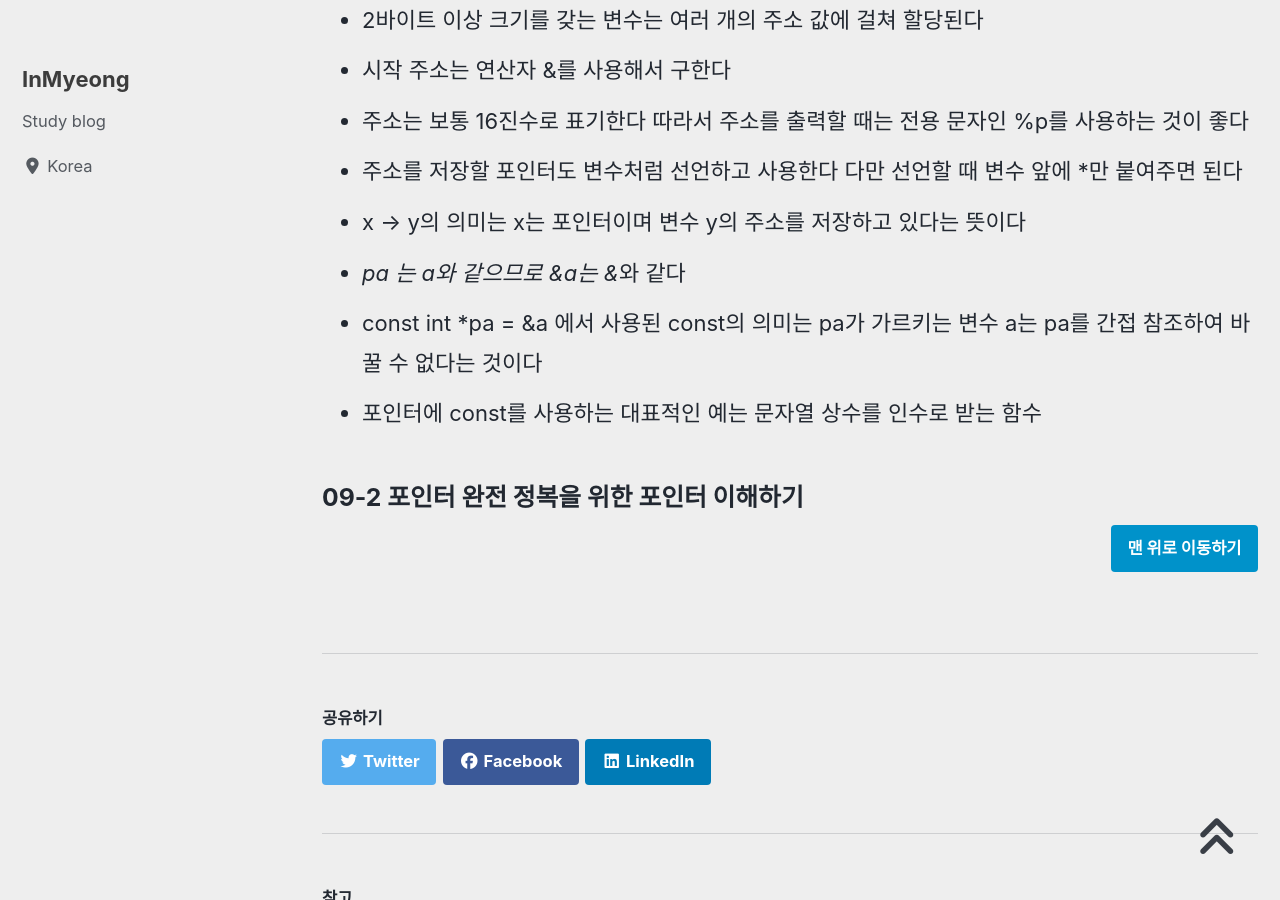
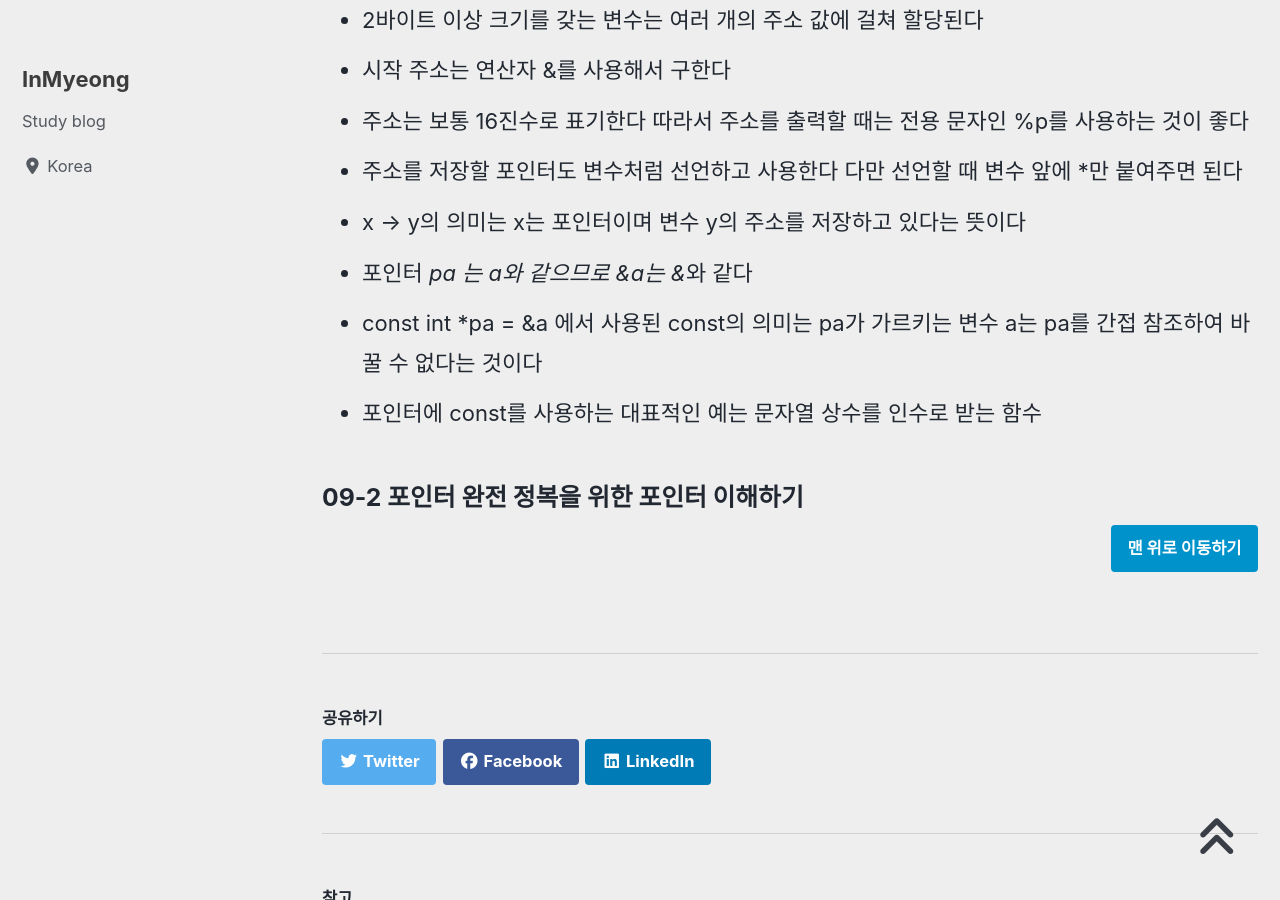
Before and after one commit to devMyeong/devMyeong.github.io, a Jekyll site: the page built from _posts/c/2021-06-28-c.md, in a window 1280 px wide and 900 px high, scrolled down 7501 px. Built offline with Jekyll 4.4.1, drawn with Linux system fonts in a browser that asks for light colours; cached includes are drawn as plain includes; nearby versions of some CDN libraries; some web fonts are replaced.

Commit message:
update chapter 09-1

```diff
--- a/_posts/c/2021-06-28-c.md
+++ b/_posts/c/2021-06-28-c.md
@@ -140,7 +140,7 @@ last_modified_at: 2021-07-04
 - 주소는 보통 16진수로 표기한다 따라서 주소를 출력할 때는 전용 문자인 %p를 사용하는 것이 좋다
 - 주소를 저장할 포인터도 변수처럼 선언하고 사용한다 다만 선언할 때 변수 앞에 *만 붙여주면 된다
 - x -> y의 의미는 x는 포인터이며 변수 y의 주소를 저장하고 있다는 뜻이다
-- *pa 는 a와 같으므로 &a는 &*와 같다
+- 포인터 *pa 는 a와 같으므로 &a는 &*와 같다
 - const int *pa = &a 에서 사용된 const의 의미는 pa가 가르키는 변수 a는 pa를 간접 참조하여 바꿀 수 없다는 것이다
 - 포인터에 const를 사용하는 대표적인 예는 문자열 상수를 인수로 받는 함수
 
```
